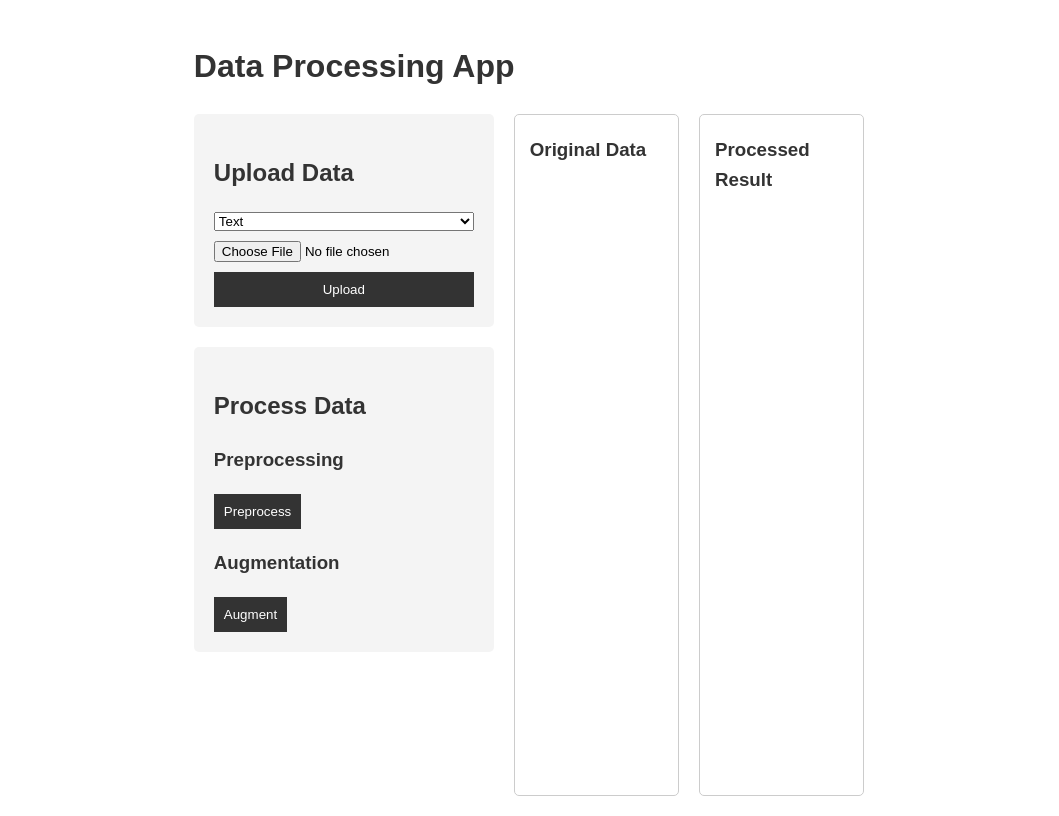
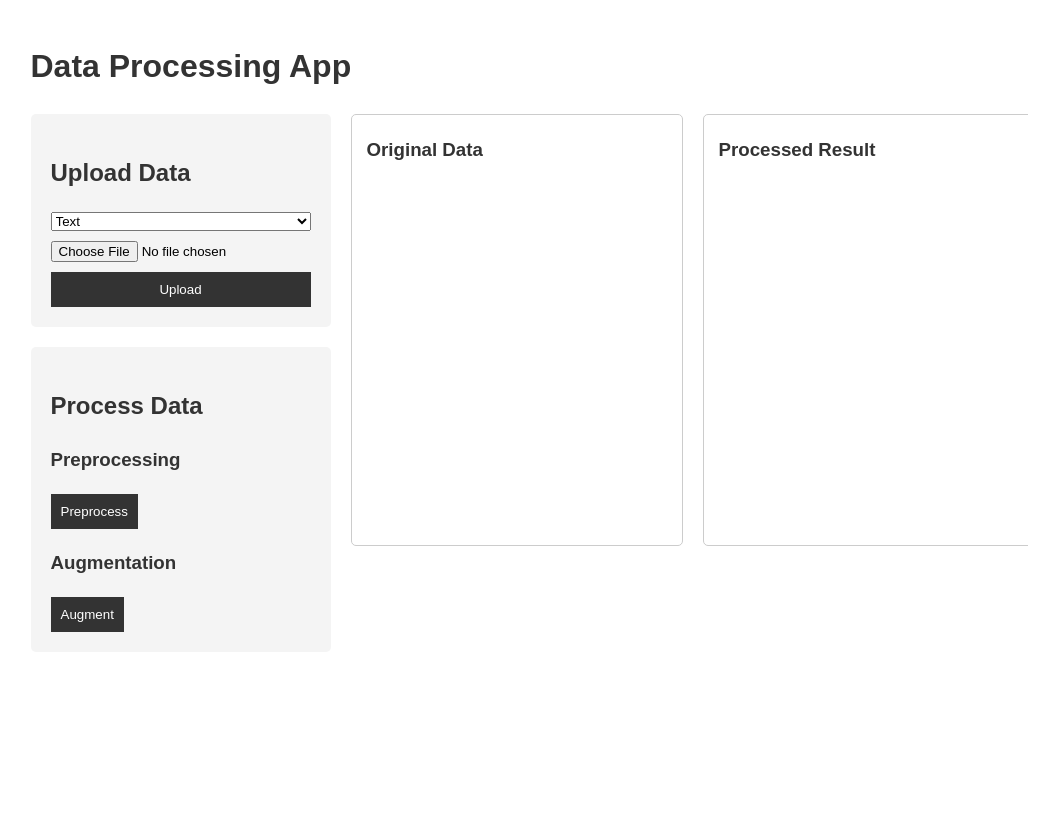
Before and after one commit to dhairyag/AI_Quest_Lab, a FastAPI app: page / in a window 1280 px wide. Shown: the whole page, without its empty margins (111-1170 px from the left). After the commit the page ends 632 px from the top, so only its background shows below. Run offline with FastAPI, Linux system fonts and the light colour scheme.

Commit message:
try to keep sizes of the boxes fixed during processing

```diff
--- a/session_03/app/static/styles.css
+++ b/session_03/app/static/styles.css
@@ -28,7 +28,7 @@ h1, h2, h3 {
 }
 
 .sidebar {
-    flex: 0 0 300px;
+    flex: 0 0 300px; /* Fixed width for sidebar */
     overflow-y: auto;
 }
 
@@ -71,9 +71,9 @@ button:hover {
     padding: 15px;
     display: flex;
     flex-direction: column;
-    height: calc(100vh - 150px);
-    min-width: 0; /* This ensures the flex item can shrink below its minimum content size */
-    max-width: 50%; /* Limit the width of each box to 50% of its container */
+    height: 400px; /* Fixed height */
+    min-width: 300px; /* Minimum width */
+    max-width: calc(50% - 10px); /* Maximum width (50% of container minus half of the gap) */
 }
 
 .data-box h3 {
@@ -96,6 +96,7 @@ button:hover {
     white-space: pre-wrap;
     word-break: break-word;
     overflow-wrap: break-word; /* Ensure long words are broken and wrapped */
+    min-height: 100%; /* Ensure the content takes up at least the full height of its container */
 }
 
 pre {
--- a/session_03/utils.py
+++ b/session_03/utils.py
@@ -19,7 +19,7 @@ def load_data(file_content: bytes, data_type: str) -> Any:
 def show_sample(data, data_type: str) -> str:
     """Returns a sample of data for display (consider data type)."""
     if data_type == "text":
-        return data[:500] + "..." if len(data) > 100 else data
+        return data[:5000] + "... [only showing first 5000 characters]" if len(data) > 5000 else data
     elif data_type == "audio":
         return f"Audio length: {len(data[0])} samples, Sample rate: {data[1]}"
     elif data_type == "image":
```
